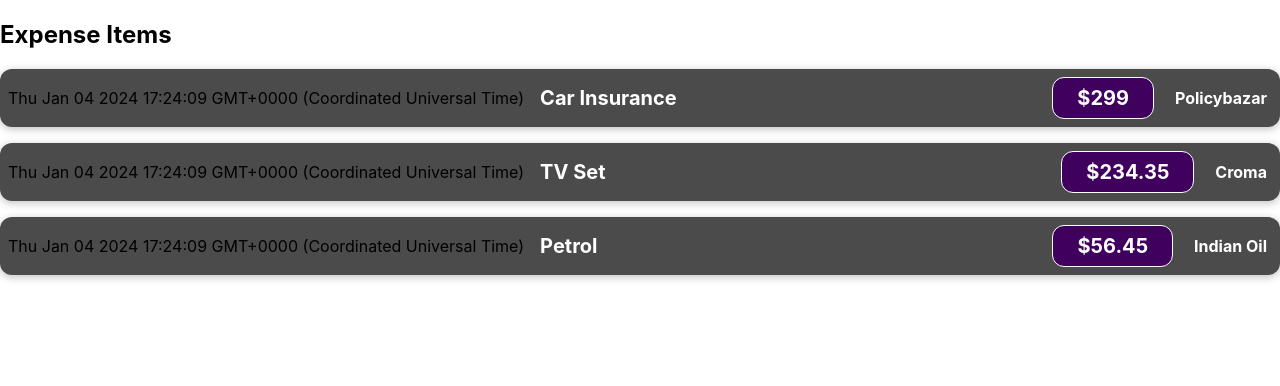
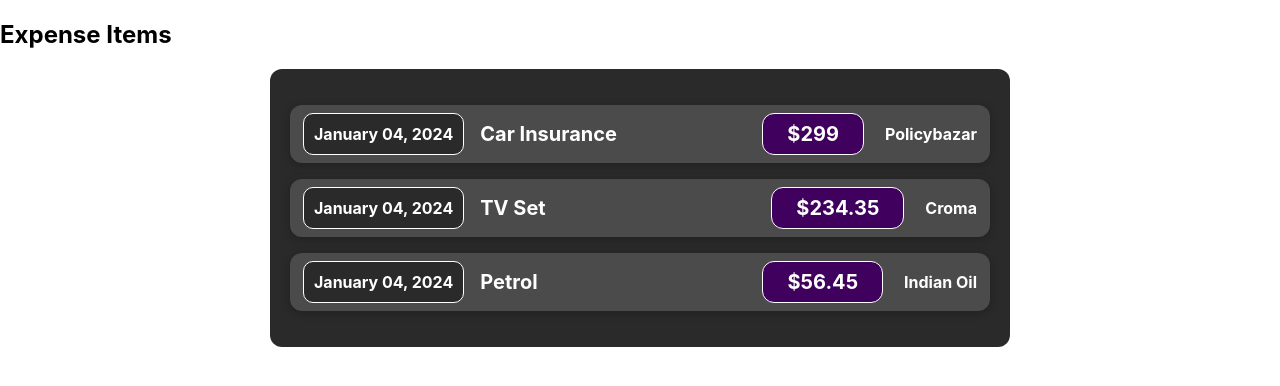
Before and after one commit to saurabhpawar711/Basic-Expense-Tracking-app-with-React, a React (Create React App) app: page / in a window 1280 px wide. Shown: the top 386 px of the page. Built offline with nearby package versions, Linux system fonts and the light colour scheme; the HTML template or start-up script is replaced by a standard one.

Commit message:
created multipe components.

```diff
--- a/src/App.js
+++ b/src/App.js
@@ -1,31 +1,12 @@
 
-import { ExpenseItem } from "./components/ExpenseItem";
+import Expenses from "./components/Expenses/Expenses";
 
-function App() {
-  const expenses = [
-    {
-      title: 'Car Insurance',
-      amount: 299,
-      location: 'Policybazar'
-    },
-    {
-      title: 'TV Set',
-      amount: 234.35,
-      location: 'Croma'
-    },
-    {
-      title: 'Petrol',
-      amount: 56.45,
-      location: 'Indian Oil'
-    },
-  ]
+const App = () => {
+
   return (
     <div>
       <h2>Expense Items</h2>
-      {expenses.map(expense => (
-        <ExpenseItem title={expense.title} amount={expense.amount} location={expense.location} />
-      ))
-      }
+      <Expenses />
     </div>
   );
 }
--- a/src/components/ExpenseItem.css
+++ b/src/components/Expenses/ExpenseDetails.css
@@ -1,14 +1,3 @@
-.expense-item {
-    display: flex;
-    justify-content: space-between;
-    align-items: center;
-    box-shadow: 0 2px 8px rgba(0, 0, 0, 0.25);
-    padding: 0.5rem;
-    margin: 1rem 0;
-    border-radius: 12px;
-    background-color: #4b4b4b;
-}
-
 .expense-item__location {
     font-weight: bold;
     color: #fff;
--- /dev/null
+++ b/src/components/Expenses/ExpenseDetails.js
@@ -0,0 +1,14 @@
+import React from "react";
+import "./ExpenseDetails.css";
+
+const ExpenseDetails = (props) => {
+  return (
+    <div className="expense-item__description">
+      <h2>{props.title}</h2>
+      <div className="expense-item__price">${props.amount}</div>
+      <div className="expense-item__location">{props.location}</div>
+    </div>
+  );
+}
+
+export default ExpenseDetails;
--- /dev/null
+++ b/src/components/Expenses/ExpenseItem.css
@@ -0,0 +1,19 @@
+.expense-item {
+    display: flex;
+    justify-content: space-between;
+    align-items: center;
+    box-shadow: 0 2px 8px rgba(0, 0, 0, 0.25);
+    padding: 0.5rem;
+    margin: 1rem 0;
+    background-color: #4b4b4b;
+}
+
+.expenseDate {
+    color: #fff;
+    margin-left: 5px;
+    font-weight: bold;
+    background: #2b2a2a;
+    border: #fff solid 1px;
+    border-radius: 10px;
+    padding: 10px;
+}
--- /dev/null
+++ b/src/components/Expenses/ExpenseItem.js
@@ -0,0 +1,24 @@
+import React from "react";
+import "./ExpenseItem.css";
+import ExpenseDetails from "./ExpenseDetails";
+import Card from "../UI/Card";
+
+const ExpenseItem = (props) => {
+  const day = new Date().toLocaleString("en-US", {
+    day: "2-digit",
+    month: "long",
+    year: "numeric",
+  });
+  return (
+    <Card className="expense-item">
+      <div className="expenseDate">{day}</div>
+      <ExpenseDetails
+        title={props.title}
+        amount={props.amount}
+        location={props.location}
+      />
+    </Card>
+  );
+}
+
+export default ExpenseItem;
--- /dev/null
+++ b/src/components/Expenses/Expenses.css
@@ -0,0 +1,6 @@
+.expenses {
+    max-width: 700px;
+    margin: 0 auto;
+    background: #2b2a2a;
+    padding: 20px;
+}
--- /dev/null
+++ b/src/components/Expenses/Expenses.js
@@ -0,0 +1,37 @@
+import React from "react";
+import ExpenseItem from "./ExpenseItem";
+import Card from "../UI/Card";
+import "./Expenses.css";
+
+const Expenses = () => {
+  const expenses = [
+    {
+      title: "Car Insurance",
+      amount: 299,
+      location: "Policybazar",
+    },
+    {
+      title: "TV Set",
+      amount: 234.35,
+      location: "Croma",
+    },
+    {
+      title: "Petrol",
+      amount: 56.45,
+      location: "Indian Oil",
+    },
+  ];
+  return (
+    <Card className="expenses">
+      {expenses.map((expense) => (
+        <ExpenseItem
+          title={expense.title}
+          amount={expense.amount}
+          location={expense.location}
+        />
+      ))}
+    </Card>
+  );
+}
+
+export default Expenses;
--- /dev/null
+++ b/src/components/UI/Card.css
@@ -0,0 +1,3 @@
+.card {
+    border-radius: 12px;
+}
--- /dev/null
+++ b/src/components/UI/Card.js
@@ -0,0 +1,11 @@
+import React from 'react'
+import './Card.css'
+
+const Card = (props) => {
+    const classes = 'card ' + props.className;
+    return (
+        <div className={classes}>{props.children}</div>
+    )
+}
+
+export default Card
```
